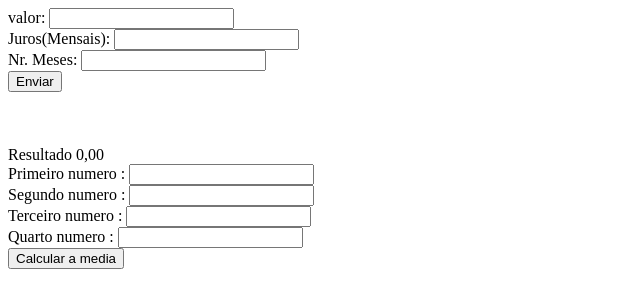
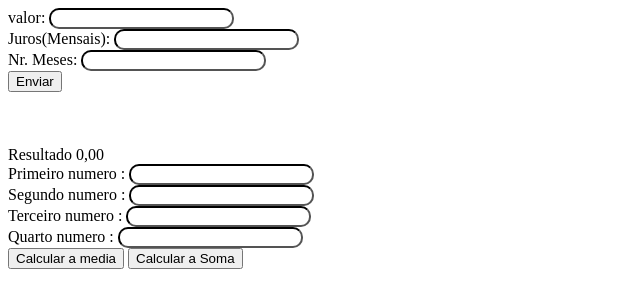
Before and after one commit to lucas0520/primeirob_3t, a plain HTML site: page index.html in a window 1280 px wide. Shown: the whole page, without its empty margins (0-640 px from the left). Drawn offline with Linux system fonts and the light colour scheme.

Commit message:
Update index.html

```diff
--- a/index.html
+++ b/index.html
@@ -6,21 +6,28 @@
     <meta name="viewport" content="width=device-width, initial-scale=1.0">
     <title>Primeiro B</title>
     <script src="estudo.js"></script>
+    <style>
+        .caixa {
+            border-color: black;
+            border-radius: 10px;
+        }
+    </style>
 </head>
 <body>
-    valor: <input id="valor" type="text"><br>
-    Juros(Mensais): <input id="juros" type="text"><br>
-    Nr. Meses: <input id="meses" type="text"><br>
+    valor: <input class="caixa" id="valor" type="text"><br>
+    Juros(Mensais): <input class="caixa" id="juros" type="text"><br>
+    Nr. Meses: <input class="caixa" id="meses" type="text"><br>
     <button onclick="total()">Enviar</button>
 
     <br><br><br><br>
 
      <spam id="result">Resultado 0,00</spam><br>
 
-    Primeiro numero : <input id="n1" type="text"><br>
-    Segundo numero :  <input id="n2" type="text"><br>
-    Terceiro numero :  <input id="n3" type="text"><br>
-    Quarto numero :  <input id="n4" type="text"><br>
+    Primeiro numero : <input class="caixa" id="n1" type="text"><br>
+    Segundo numero :  <input class="caixa" id="n2" type="text"><br>
+    Terceiro numero :  <input class="caixa" id="n3" type="text"><br>
+    Quarto numero :  <input class="caixa" id="n4" type="text"><br>
         <button onclick="media()">Calcular a media</button>
+        <button onclick="soma()">Calcular a Soma</button>
 </body>
 </html>
```
